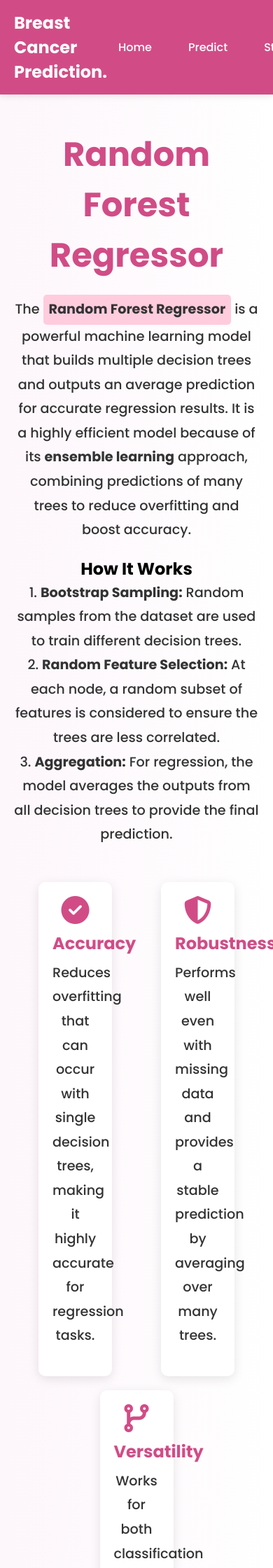
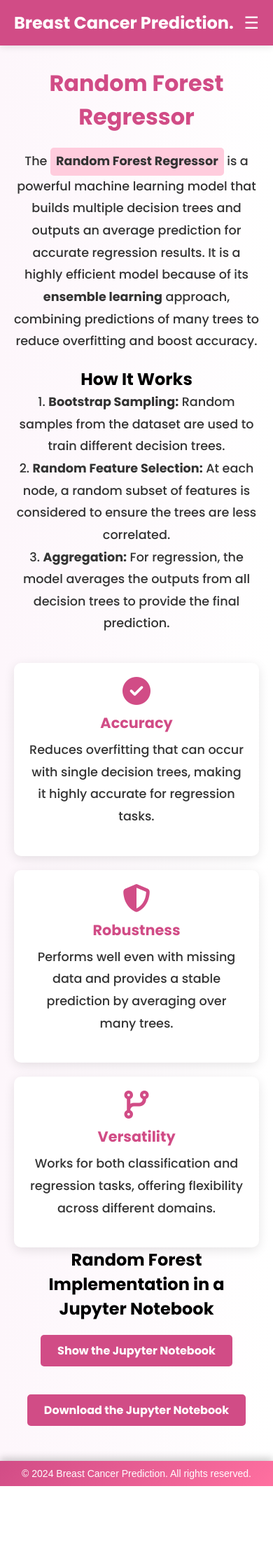
Before and after one commit to Sheris-Milly/Cancer_Predection_App, a Flask app: page /ML in a window 390 px wide; the page is wider, and only the part inside the window is pictured. Shown: the top 2240 px of that part at 70% size. After the commit the page ends 2123 px from the top of that part, so only its background shows below. Run offline with Flask 3, Linux system fonts and the light colour scheme; parts of the project's set-up code (start-up, migrations or seed data) failed here and were passed over; some libraries are stand-ins or nearby versions.

Commit message:
mobile  home,ML

```diff
--- a/templates/ML.html
+++ b/templates/ML.html
@@ -38,7 +38,7 @@
         .nav-links {
             list-style: none;
             display: flex;
-            gap: 20px;
+            gap: 15px;
         }
 
         .nav-links a {
@@ -47,19 +47,19 @@
             font-weight: 500;
             padding: 8px 16px;
             border-radius: 5px;
-            transition: background-color 0.3s, transform 0.3s, color 0.3s;
+            transition: background-color 0.3s, transform 0.3s;
         }
 
         .nav-links a:hover {
             background-color: #ffccdd;
+            color: black;
             transform: translateY(-2px);
-            color: black;
         }
 
-        /* Main Section Styling */
+        /* Main Content */
         .main-content {
             flex: 1;
-            padding: 50px 20px;
+            padding: 30px 20px;
             max-width: 1200px;
             margin: auto;
             text-align: center;
@@ -67,13 +67,13 @@
 
         .main-content h1 {
             color: #d14c86;
-            font-size: 3rem;
+            font-size: 2.5rem;
             margin-bottom: 20px;
             animation: fadeInUp 1s ease;
         }
 
         .main-content p {
-            font-size: 1.2rem;
+            font-size: 1.1rem;
             line-height: 1.8;
             margin-bottom: 20px;
             color: #333;
@@ -91,16 +91,16 @@
         /* Key benefit section */
         .benefit-section {
             display: flex;
+            flex-wrap: wrap;
             justify-content: space-around;
-            flex-wrap: wrap;
+            gap: 20px;
             margin-top: 40px;
         }
 
         .benefit {
             background-color: #fff;
             padding: 20px;
-            margin: 10px;
-            width: 30%;
+            flex: 1 1 250px;
             border-radius: 10px;
             box-shadow: 0px 4px 15px rgba(0, 0, 0, 0.1);
             transition: transform 0.3s ease;
@@ -113,7 +113,7 @@
 
         .benefit h3 {
             color: #d14c86;
-            font-size: 1.5rem;
+            font-size: 1.3rem;
         }
 
         .benefit i {
@@ -122,17 +122,20 @@
             margin-bottom: 10px;
         }
 
+        /* Button */
         .btn {
             background-color: #d14c86;
             color: white;
-    padding: 0px 24px;
+            padding: 10px 24px;
             border: none;
             border-radius: 5px;
             cursor: pointer;
             transition: background-color 0.3s, transform 0.3s;
             font-weight: bold;
             animation: fadeInUp 1.5s ease;
-    margin-top: 40px; /* Adds space between button and content above */
+            margin: 20px 5px;
+            display: inline-block;
+            text-decoration: none;
         }
 
         .btn:hover {
@@ -140,6 +143,20 @@
             transform: scale(1.05);
         }
 
+        /* Footer */
+        footer {
+            background-color: #d14c86;
+            color: white;
+            text-align: center;
+            padding: 10px 0;
+            margin-top: auto;
+        }
+.menu-toggle {
+    font-size: 24px;
+    cursor: pointer;
+    color: white;
+    display: none; /* Hidden on desktop */
+}
         /* Animations */
         @keyframes fadeInUp {
             from {
@@ -172,13 +189,40 @@
             }
         }
 
-        /* Footer styles */
-        footer {
-            background-color: #d14c86;
-            color: white;
-            text-align: center;
-            padding: 10px 0;
-            margin-top: auto;
+        /* Responsive Styles */
+        @media (max-width: 768px) {
+            .nav-links {
+        display: none; /* Hide links by default on mobile */
+        flex-direction: column;
+        gap: 10px;
+        width: 100%;
+    }
+
+    /* Show the links when menu is toggled */
+    .nav-links.active {
+        display: flex;
+    }
+
+    .menu-toggle {
+        display: block; /* Show toggle icon on mobile */
+    }
+
+
+
+            .main-content h1 {
+                font-size: 2rem;
+            }
+
+            .nav-links {
+                flex-direction: column;
+                align-items: center;
+            }
+
+            .benefit {
+                width: 100%;
+            }
+
+
         }
     </style>
     <script src="https://kit.fontawesome.com/a076d05399.js" crossorigin="anonymous"></script>
@@ -187,6 +231,7 @@
     <!-- Navbar -->
     <nav class="navbar">
         <div class="logo">Breast Cancer Prediction<span>.</span></div>
+        <div class="menu-toggle" onclick="toggleMenu()">☰</div>
         <ul class="nav-links">
             <li><a href="{{ url_for('home') }}">Home</a></li>
             <li><a href="{{ url_for('predict') }}">Predict</a></li>
@@ -195,7 +240,7 @@
         </ul>
     </nav>
 
-    <!-- Main Content: Explanation of Random Forest Regressor -->
+    <!-- Main Content -->
     <section class="main-content">
         <h1>Random Forest Regressor</h1>
         <p>The <span class="highlight">Random Forest Regressor</span> is a powerful machine learning model that builds multiple decision trees and outputs an average prediction for accurate regression results. It is a highly efficient model because of its <strong>ensemble learning</strong> approach, combining predictions of many trees to reduce overfitting and boost accuracy.</p>
@@ -224,18 +269,21 @@
                 <p>Works for both classification and regression tasks, offering flexibility across different domains.</p>
             </div>
         </div>
-<h2>Random Forest implementation in a Jupyter notebook</h2>
-        <a href="{{ url_for('static', filename='best rf.html') }}" target="_blank" class="btn">Show the Jupiter NoteBook</a>
-        <a href="{{ url_for('static', filename='best rf.ipynb') }}" target="_blank" class="btn">Download the Jupiter NoteBook</a>
 
-
-
+        <h2>Random Forest Implementation in a Jupyter Notebook</h2>
+        <a href="{{ url_for('static', filename='best rf.html') }}" target="_blank" class="btn">Show the Jupyter Notebook</a>
+        <a href="{{ url_for('static', filename='best rf.ipynb') }}" target="_blank" class="btn">Download the Jupyter Notebook</a>
     </section>
 
     <!-- Footer -->
     <footer>
         <p>© 2024 Breast Cancer Prediction. All rights reserved.</p>
     </footer>
-
+    <script>
+        function toggleMenu() {
+            const navLinks = document.querySelector('.nav-links');
+            navLinks.classList.toggle('active');
+        }
+    </script>
 </body>
 </html>
```
Also changed, not shown: templates/index.html (+171 -3 lines). Lines whose indentation alone changed are shown as unchanged.
